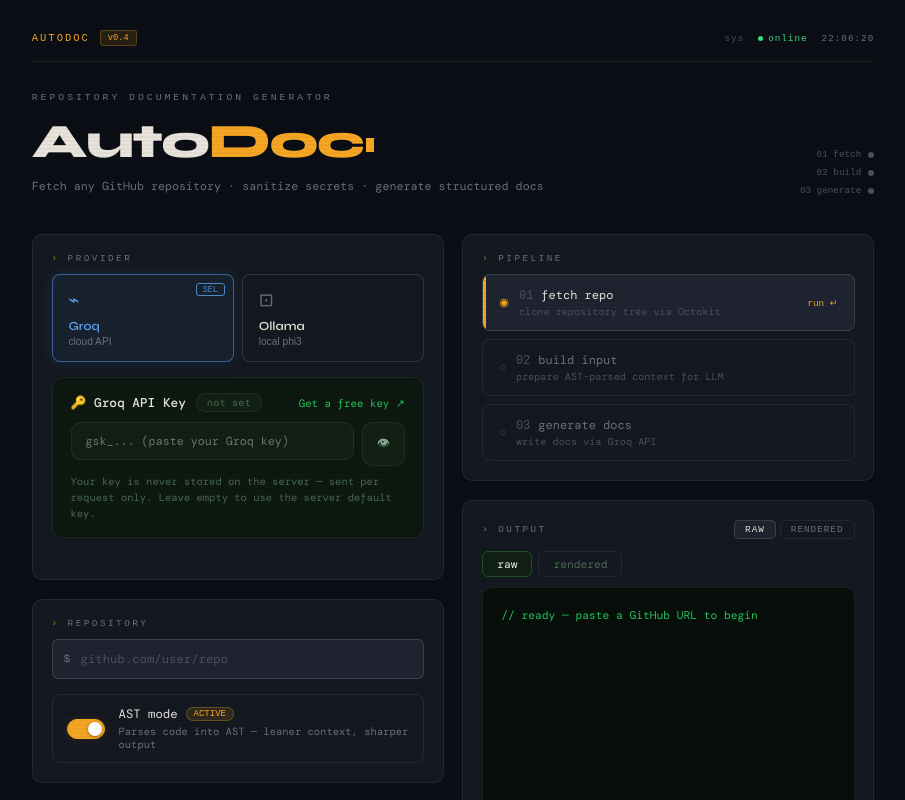
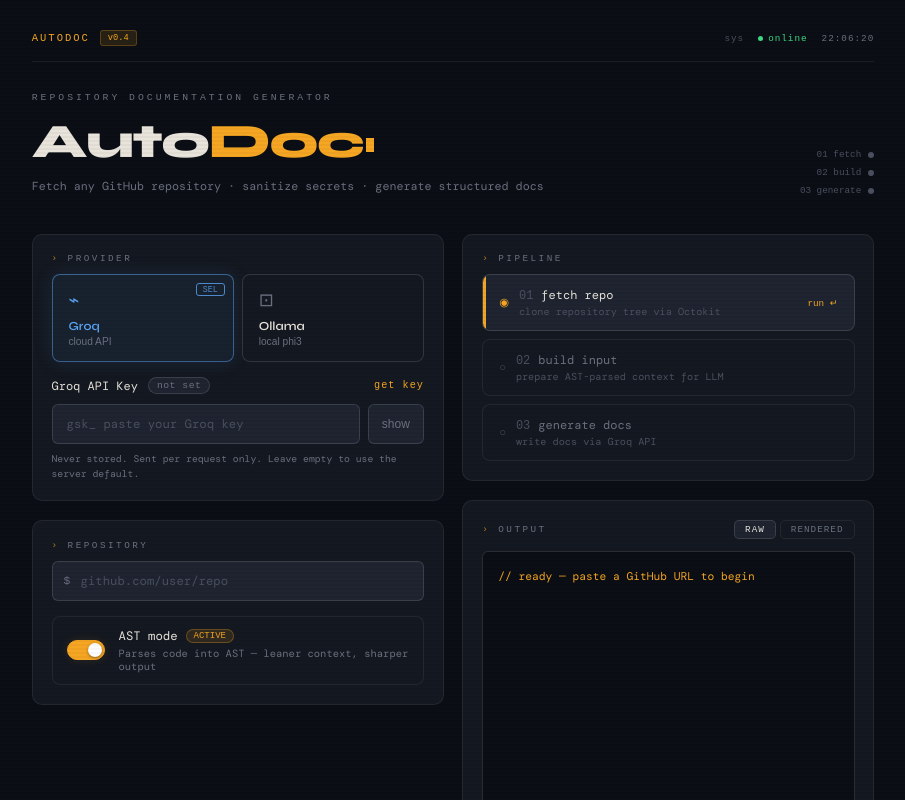
Before and after one commit to eljaouadimazen/Auto-Doc, a React (Vite) app in the folder client/: page / in a window 1280 px wide. Shown: the top 800 px of the page, without its empty margins (187-1092 px from the left). Built offline with nearby package versions, Linux system fonts and the light colour scheme; a web font is replaced by a local one.

Commit message:
"feat: design enhancement"

```diff
--- a/client/src/components/KeyPanel.jsx
+++ b/client/src/components/KeyPanel.jsx
@@ -1,29 +1,37 @@
-import { useState, useEffect, useRef } from 'react'
+import { useState, useRef } from 'react'
 
-const GROQ_REGEX = /^gsk_[A-Za-z0-9]{20,}$/
+const GROQ_REGEX = /^gsk_[A-Za-z0-9\-_.]{16,}$/
 
 export default function KeyPanel({ apiKey, setApiKey }) {
-  const [visible,  setVisible]  = useState(false)
-  const [badge,    setBadge]    = useState({ state: 'neutral', text: 'not set' })
+  const [visible, setVisible] = useState(false)
+  const [badge, setBadge] = useState({ state: 'neutral', text: 'not set' })
   const [checking, setChecking] = useState(false)
   const timerRef = useRef(null)
 
   const validate = async (key) => {
-    if (!key) { setBadge({ state: 'neutral', text: 'not set' }); return }
+    if (!key) {
+      setBadge({ state: 'neutral', text: 'not set' })
+      return
+    }
     if (!GROQ_REGEX.test(key)) {
-      setBadge({ state: 'neutral', text: `${key.length} chars` }); return
+      setBadge({ state: 'neutral', text: key.length + ' chars' })
+      return
     }
     setChecking(true)
     setBadge({ state: 'neutral', text: 'checking...' })
     try {
-      const res  = await fetch('/validate-key', { method: 'POST', headers: { 'Content-Type': 'application/json', 'x-api-key': key } })
+      const res = await fetch('/validate-key', {
+        method: 'POST',
+        headers: { 'Content-Type': 'application/json', 'x-api-key': key },
+      })
       const data = await res.json()
-      setBadge(data.valid
-        ? { state: 'valid',   text: '✓ valid' }
-        : { state: 'invalid', text: '✗ ' + (data.reason || 'invalid') }
-      )
+      if (data.valid) {
+        setBadge({ state: 'valid', text: 'valid' })
+      } else {
+        setBadge({ state: 'invalid', text: data.reason || 'invalid' })
+      }
     } catch {
-      setBadge({ state: 'invalid', text: '✗ check failed' })
+      setBadge({ state: 'invalid', text: 'check failed' })
     } finally {
       setChecking(false)
     }
@@ -32,80 +40,138 @@
   const handleInput = (val) => {
     setApiKey(val)
     clearTimeout(timerRef.current)
-    if (!val) { setBadge({ state: 'neutral', text: 'not set' }); return }
+    if (!val) {
+      setBadge({ state: 'neutral', text: 'not set' })
+      return
+    }
     setBadge({ state: 'neutral', text: 'typing...' })
     timerRef.current = setTimeout(() => validate(val), 800)
   }
 
-  const badgeColors = {
-    valid:   { bg: 'rgba(34,197,94,0.1)',  color: '#22c55e', border: 'rgba(34,197,94,0.3)' },
-    invalid: { bg: 'rgba(248,113,113,0.1)',color: '#f87171', border: 'rgba(248,113,113,0.3)' },
-    neutral: { bg: 'var(--bg-elevated)',   color: 'var(--text-muted)', border: 'var(--border)' },
+  const badgeStyle = {
+    valid: {
+      bg: 'var(--green-dim)',
+      color: 'var(--green)',
+      border: 'rgba(61,220,132,0.3)',
+    },
+    invalid: {
+      bg: 'rgba(255,95,109,0.1)',
+      color: 'var(--red)',
+      border: 'rgba(255,95,109,0.3)',
+    },
+    neutral: {
+      bg: 'var(--ink3)',
+      color: 'var(--muted)',
+      border: 'var(--border2)',
+    },
   }
-  const bc = badgeColors[badge.state]
+
+  const bc = badgeStyle[badge.state]
 
   return (
-    <div style={{
-      marginBottom: '1.5rem', padding: '1rem 1.2rem',
-      background: 'var(--bg-surface)', border: '1px solid var(--border)',
-      borderRadius: 'var(--radius)'
-    }}>
-      <div style={{ display: 'flex', alignItems: 'center', justifyContent: 'space-between', marginBottom: 10 }}>
+    <div>
+      <div
+        style={{
+          display: 'flex',
+          alignItems: 'center',
+          justifyContent: 'space-between',
+          marginBottom: 10,
+        }}
+      >
         <div style={{ display: 'flex', alignItems: 'center', gap: 10 }}>
-          <span style={{ fontSize: '.85rem', fontWeight: 500 }}>🔑 Groq API Key</span>
-          <span style={{
-            fontSize: '.7rem', padding: '2px 10px', borderRadius: 999,
-            background: bc.bg, color: bc.color, border: `1px solid ${bc.border}`,
-            fontFamily: 'var(--font-mono)', transition: 'all 0.2s'
-          }}>
-            {checking ? <span style={{ animation: 'pulse-dot 1s infinite' }}>checking...</span> : badge.text}
+          <span
+            style={{
+              fontSize: '.8rem',
+              fontFamily: 'var(--font-mono)',
+              color: 'var(--text)',
+            }}
+          >
+            Groq API Key
+          </span>
+          <span
+            style={{
+              fontSize: '.65rem',
+              padding: '2px 8px',
+              borderRadius: 99,
+              background: bc.bg,
+              color: bc.color,
+              border: '1px solid ' + bc.border,
+              fontFamily: 'var(--font-disp)',
+              transition: 'all 0.2s',
+              letterSpacing: '.5px',
+            }}
+          >
+            {checking ? 'checking...' : badge.text}
           </span>
         </div>
         <a
           href="https://console.groq.com/keys"
           target="_blank"
           rel="noreferrer"
-          style={{ fontSize: '.72rem', color: 'var(--accent)', textDecoration: 'none', fontFamily: 'var(--font-mono)' }}
+          style={{
+            fontSize: '.68rem',
+            color: 'var(--amber)',
+            textDecoration: 'none',
+            fontFamily: 'var(--font-disp)',
+            letterSpacing: '1px',
+          }}
         >
-          Get a free key ↗
+          get key
         </a>
       </div>
 
       <div style={{ display: 'flex', gap: 8 }}>
-        <div style={{ flex: 1, position: 'relative' }}>
         <input
           type={visible ? 'text' : 'password'}
+          className="ad-input"
           value={apiKey}
-            onChange={e => handleInput(e.target.value)}
-            placeholder="gsk_... (paste your Groq key)"
+          onChange={(e) => handleInput(e.target.value)}
+          placeholder="gsk_ paste your Groq key"
           style={{
-              width: '100%', padding: '10px 14px',
-              background: 'var(--bg-elevated)',
-              border: `1px solid ${badge.state === 'valid' ? 'rgba(34,197,94,0.5)' : badge.state === 'invalid' ? 'rgba(248,113,113,0.4)' : 'var(--border)'}`,
-              borderRadius: 'var(--radius)', color: 'var(--text-primary)',
-              fontFamily: 'var(--font-mono)', fontSize: '.78rem', outline: 'none',
-              transition: 'border-color 0.2s'
+            flex: 1,
+            borderColor:
+              badge.state === 'valid'
+                ? 'rgba(61,220,132,0.5)'
+                : badge.state === 'invalid'
+                ? 'rgba(255,95,109,0.4)'
+                : undefined,
           }}
         />
-        </div>
         <button
-          onClick={() => setVisible(v => !v)}
+          onClick={() => setVisible((v) => !v)}
           style={{
-            padding: '10px 14px', background: 'var(--bg-elevated)',
-            border: '1px solid var(--border)', borderRadius: 'var(--radius)',
-            color: 'var(--text-secondary)', cursor: 'pointer', fontSize: '.85rem',
-            transition: 'all 0.15s'
+            padding: '0 13px',
+            background: 'var(--ink3)',
+            border: '1px solid var(--border2)',
+            borderRadius: 6,
+            color: 'var(--muted)',
+            cursor: 'pointer',
+            fontSize: '.8rem',
+            transition: 'all 0.15s',
+            flexShrink: 0,
           }}
-          onMouseEnter={e => e.target.style.borderColor = 'var(--border-bright)'}
-          onMouseLeave={e => e.target.style.borderColor = 'var(--border)'}
+          onMouseEnter={(e) =>
+            (e.currentTarget.style.borderColor = 'var(--amber)')
+          }
+          onMouseLeave={(e) =>
+            (e.currentTarget.style.borderColor = 'var(--border2)')
+          }
         >
-          {visible ? '🙈' : '👁'}
+          {visible ? 'hide' : 'show'}
         </button>
       </div>
 
-      <p style={{ fontSize: '.7rem', color: 'var(--text-muted)', marginTop: 8, lineHeight: 1.5 }}>
-        Your key is never stored on the server — sent per request only.
-        Leave empty to use the server default key.
+      <p
+        style={{
+          fontSize: '.65rem',
+          color: 'var(--muted)',
+          marginTop: 8,
+          lineHeight: 1.5,
+          fontFamily: 'var(--font-mono)',
+        }}
+      >
+        Never stored. Sent per request only. Leave empty to use the server
+        default.
       </p>
     </div>
   )
--- a/client/src/components/OutputPanel.jsx
+++ b/client/src/components/OutputPanel.jsx
@@ -1,54 +1,45 @@
 import { useMemo } from 'react'
 import { marked } from 'marked'
 
-export default function OutputPanel({ output, tab, setTab }) {
+export default function OutputPanel({ output, tab }) {
   const rendered = useMemo(() => {
     try { return marked.parse(output || '') }
     catch { return output || '' }
   }, [output])
 
+  const sharedBox = {
+    background: 'var(--ink)',
+    border: '1px solid var(--border2)',
+    borderRadius: 6,
+    height: 380,
+    overflow: 'auto',
+    fontSize: '.75rem',
+    lineHeight: 1.6,
+    fontFamily: 'var(--font-mono)',
+  }
+
   return (
     <div>
-      {/* Tabs */}
-      <div style={{ display: 'flex', gap: 6, marginBottom: 10 }}>
-        {['raw', 'rendered'].map(t => (
-          <button
-            key={t}
-            onClick={() => setTab(t)}
-            style={{
-              padding: '5px 14px', borderRadius: 6, border: '1px solid',
-              borderColor: tab === t ? 'var(--border-bright)' : 'var(--border)',
-              background: tab === t ? 'var(--bg-elevated)' : 'transparent',
-              color: tab === t ? 'var(--text-primary)' : 'var(--text-muted)',
-              fontFamily: 'var(--font-mono)', fontSize: '.75rem', cursor: 'pointer',
-              transition: 'all 0.15s'
-            }}
-          >
-            {t}
-          </button>
-        ))}
-      </div>
-
-      {/* Raw */}
       {tab === 'raw' && (
         <pre style={{
-          background: 'var(--bg-base)', border: '1px solid var(--border)',
-          color: 'var(--accent)', padding: '1.2rem', borderRadius: 'var(--radius)',
-          height: 400, overflow: 'auto', fontSize: '.75rem', lineHeight: 1.6,
-          fontFamily: 'var(--font-mono)', whiteSpace: 'pre-wrap', wordBreak: 'break-word'
+          ...sharedBox,
+          padding: '1rem',
+          color: 'var(--amber)',
+          whiteSpace: 'pre-wrap',
+          wordBreak: 'break-word',
         }}>
           {output}
         </pre>
       )}
-
-      {/* Rendered */}
       {tab === 'rendered' && (
         <div
           className="markdown"
           style={{
-            background: 'var(--bg-base)', border: '1px solid var(--border)',
-            padding: '1.5rem', borderRadius: 'var(--radius)',
-            height: 400, overflow: 'auto', fontSize: '.85rem', lineHeight: 1.7
+            ...sharedBox,
+            padding: '1.25rem',
+            fontSize: '.82rem',
+            lineHeight: 1.7,
+            color: 'var(--text)',
           }}
           dangerouslySetInnerHTML={{ __html: rendered }}
         />
```
Also changed, not shown: 1 other file (tests, documents, lock files or other folders). Lines whose indentation alone changed are shown as unchanged.
